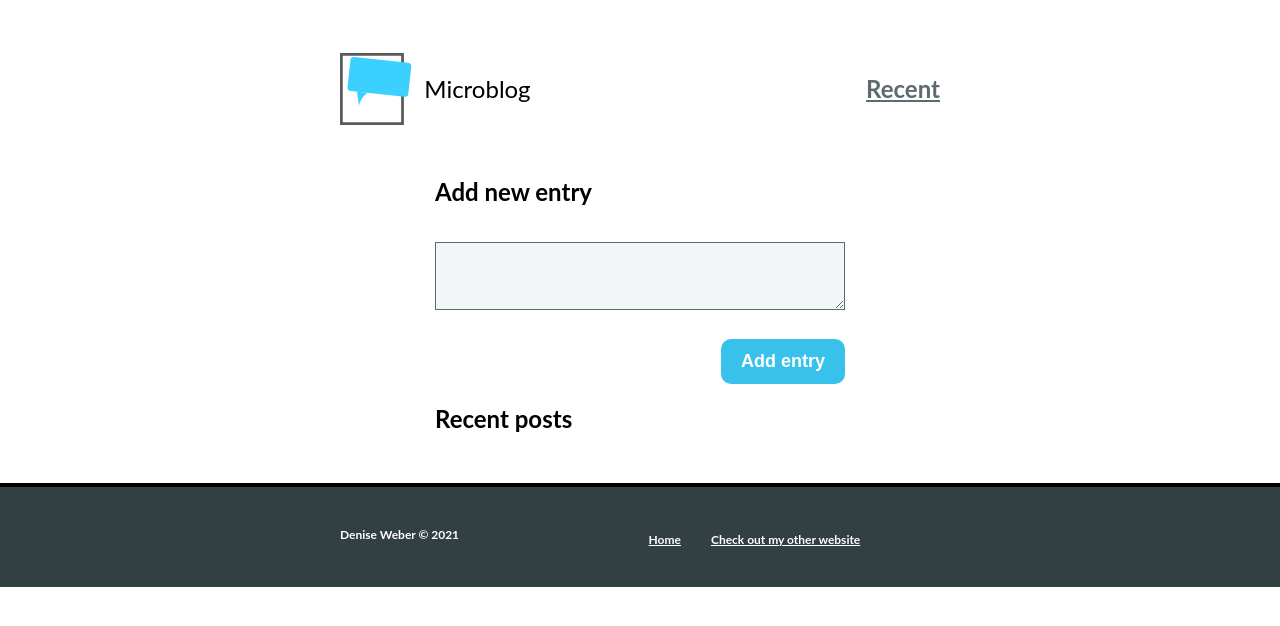
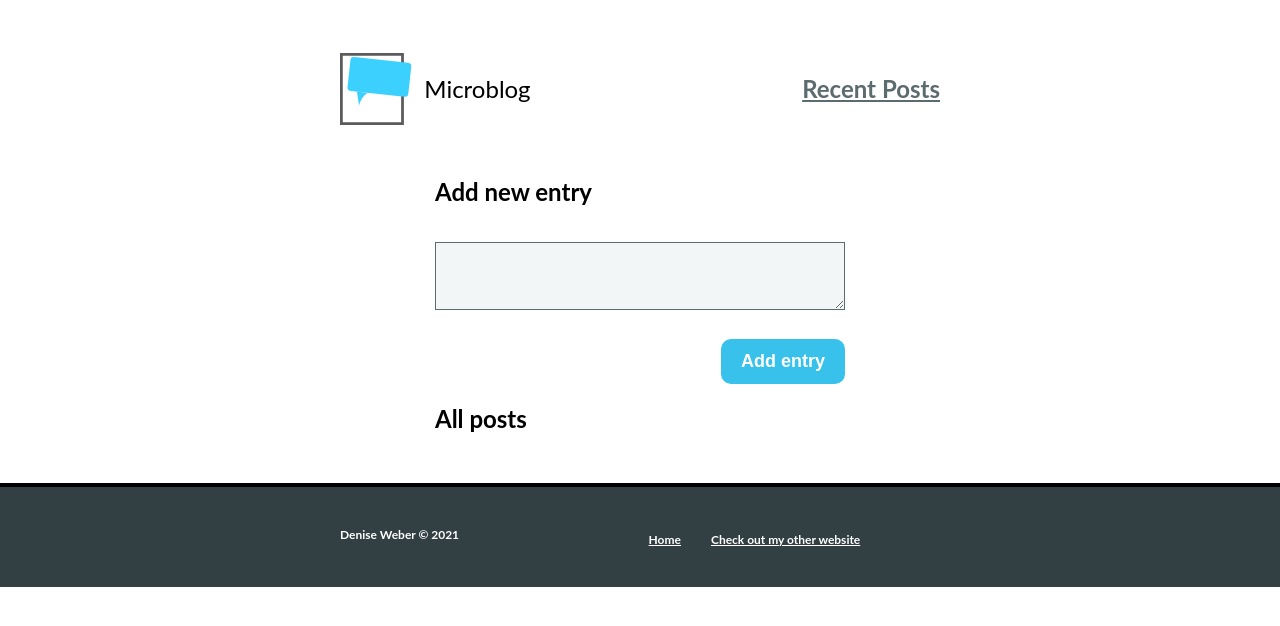
Before and after one commit to dweber0001/python-web-app, a Flask app: page / in a window 1280 px wide. Shown: the top 626 px of the page. Run offline with Flask 2, Linux system fonts and the light colour scheme; data that the repository does not hold is empty.

Commit message:
Update home.html

```diff
--- a/templates/home.html
+++ b/templates/home.html
@@ -15,7 +15,7 @@
         </div>
         <ul class="navbar__navigation">
             <li class="navbar__navigation-item">
-                <a href="#bottom" class="navbar__link"><u>Recent</u></a>
+                <a href="#bottom" class="navbar__link"><u>Recent Posts</u></a>
             </li>
 
         </ul>
@@ -36,7 +36,7 @@
             </form>
         </section>
         <section>
-            <h1>Recent posts</h1>
+            <h1>All posts</h1>
             {% for entry in entries %}
             <article class="entry">
                 <div>
```
